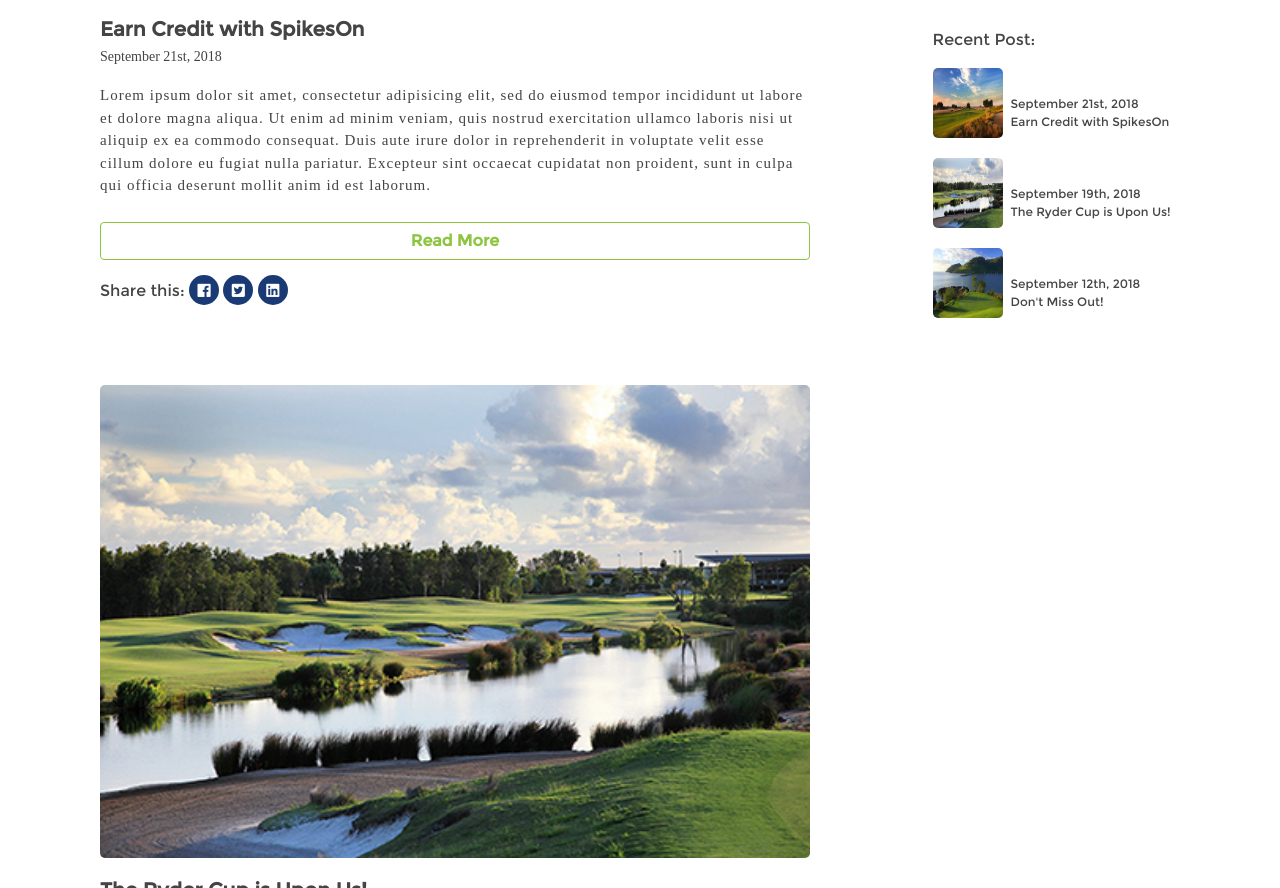
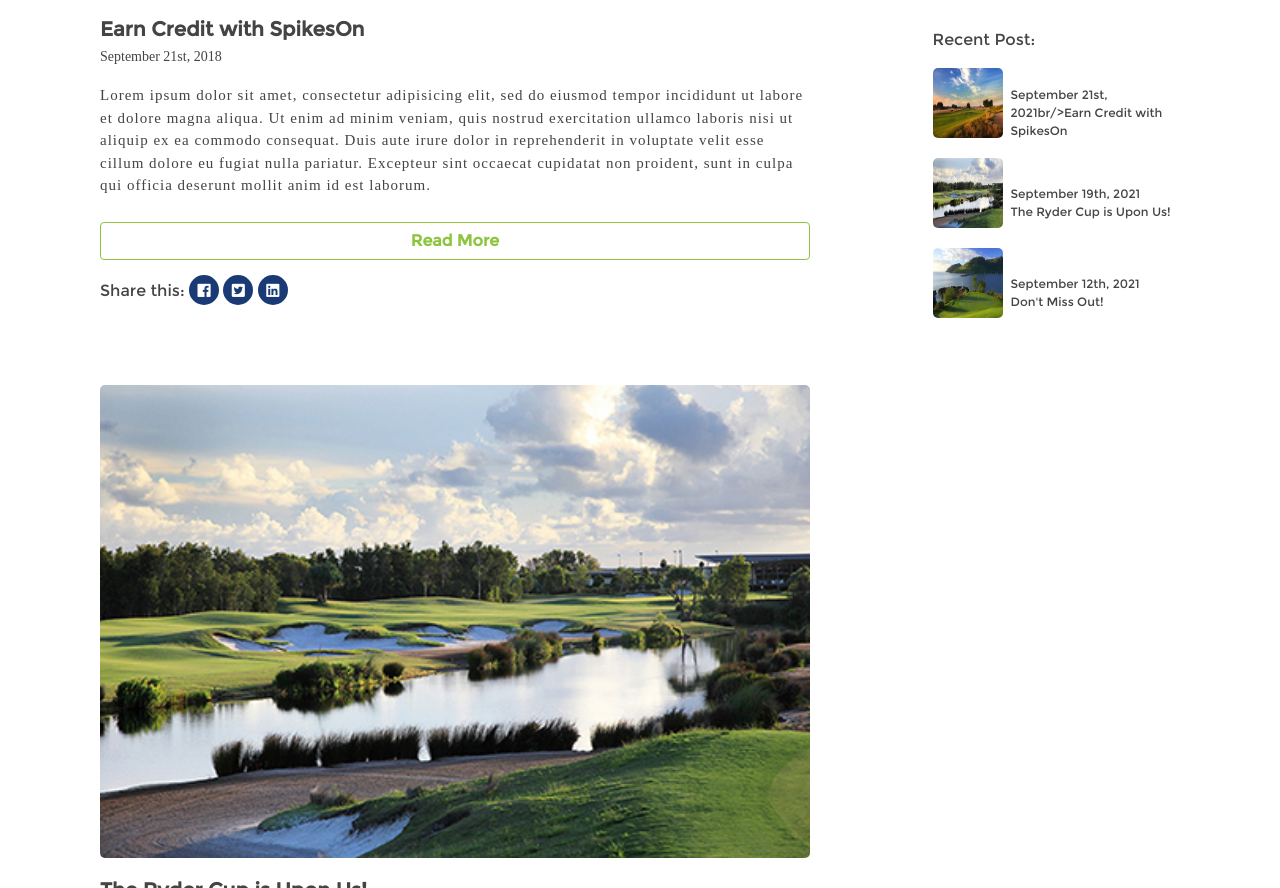
Before and after one commit to AkiSandoval/spikeson-blog, a plain HTML site: page index.html in a window 1280 px wide. Shown: the part 906-1794 px from the top of the page. Drawn offline with nearby package versions, Linux system fonts and the light colour scheme; a web font is replaced by a local one.

Commit message:
initial commit

```diff
--- a/index.html
+++ b/index.html
@@ -91,17 +91,17 @@
             <div class="recent-post mt-3">
               <img src="img/blogpic-1.jpg">
               <span class="ml-2"><a href="credit.html">
-              September 21st, 2018<br/>Earn Credit with SpikesOn</a></span>
+              September 21st, 2021br/>Earn Credit with SpikesOn</a></span>
             </div>
              <div class="recent-post">
               <img src="img/blogpic-2.jpg">
               <span class="ml-2"><a href="ryder.html">
-              September 19th, 2018<br/>The Ryder Cup is Upon Us!</a></span>
+              September 19th, 2021<br/>The Ryder Cup is Upon Us!</a></span>
             </div>
              <div class="recent-post">
               <img src="img/blogpic-3.jpg">
               <span class="ml-2"><a href="missout.html">
-              September 12th, 2018<br/>Don't Miss Out!</a></span>
+              September 12th, 2021<br/>Don't Miss Out!</a></span>
             </div>
           </div>
     </div>
```
